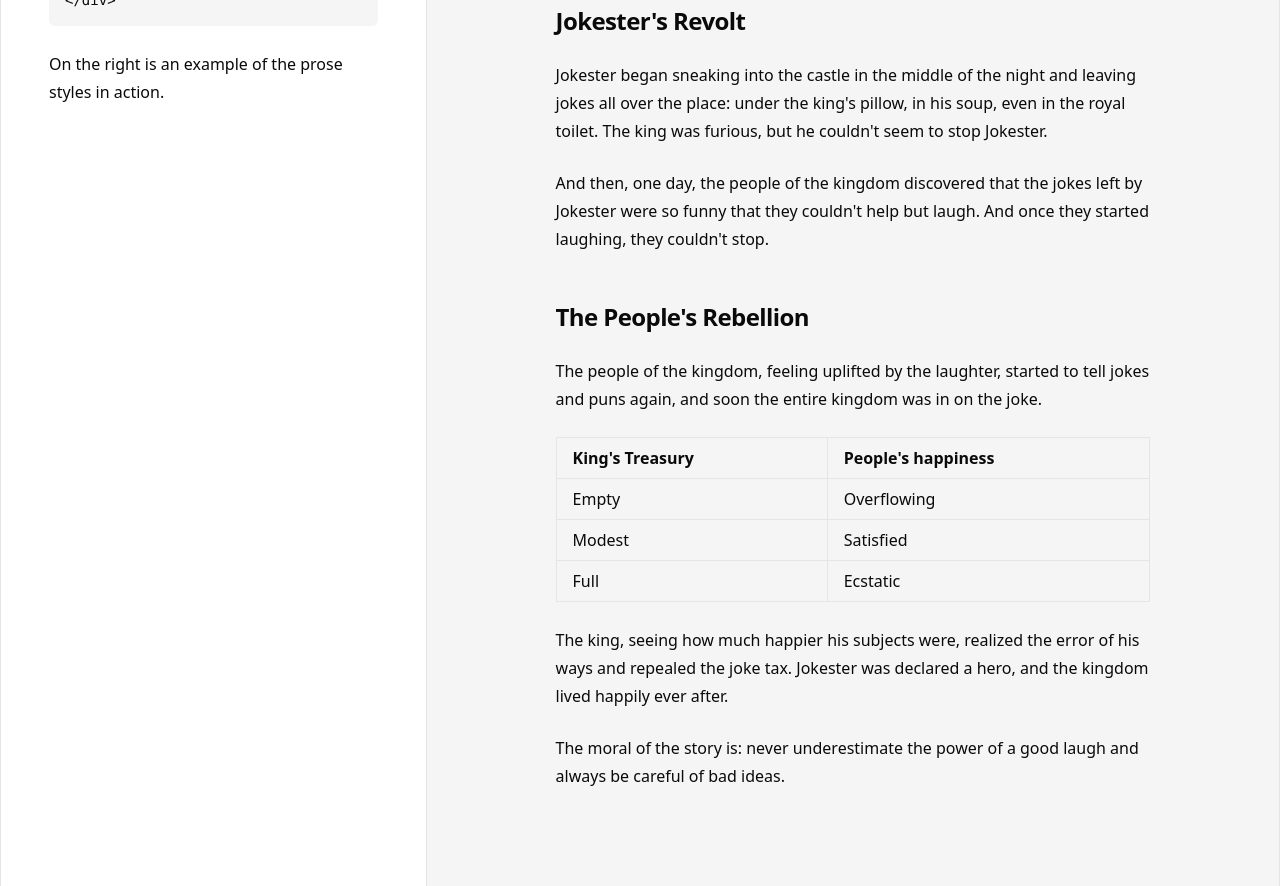
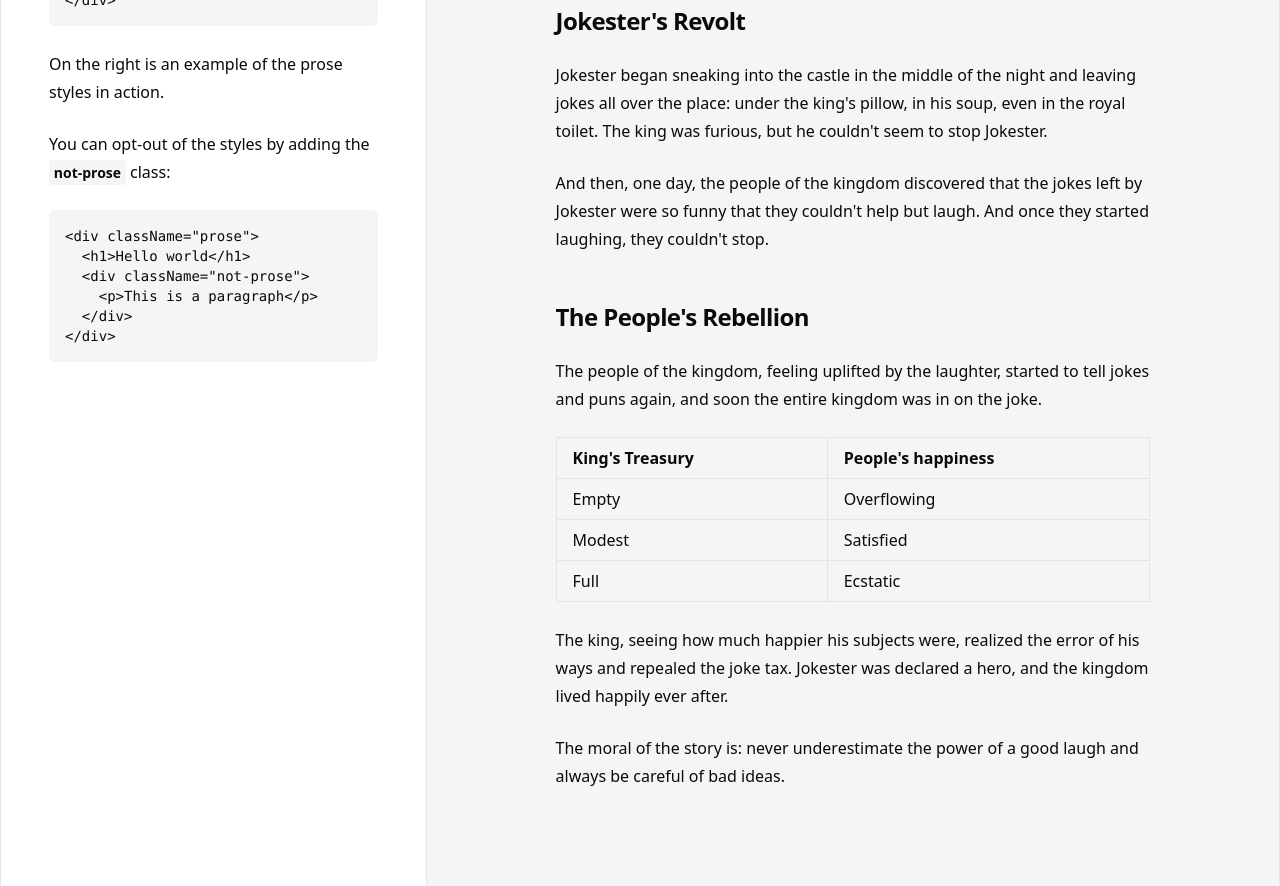
Before and after one commit to haydenbleasel/shadcn-prose, a Next.js app in the folder website/: page / in a window 1280 px wide. Shown: the part 920-1806 px from the top of the page. Built offline with nearby package versions, Linux system fonts and the light colour scheme.

Commit message:
Add not-prose support

```diff
--- a/website/app/page.tsx
+++ b/website/app/page.tsx
@@ -191,6 +191,18 @@ const Home = () => (
   <p>This is a paragraph</p>
 </div>`}</pre>
         <p>On the right is an example of the prose styles in action.</p>
+        <p>
+          You can opt-out of the styles by adding the <code>not-prose</code>{' '}
+          class:
+        </p>
+        <pre>
+          {`<div className="prose">
+  <h1>Hello world</h1>
+  <div className="not-prose">
+    <p>This is a paragraph</p>
+  </div>
+</div>`}
+        </pre>
       </div>
     </header>
     <main className="bg-secondary px-12 py-24 lg:col-span-2">
--- a/website/app/prose.css
+++ b/website/app/prose.css
@@ -3,49 +3,49 @@
 .prose {
   @apply max-w-[65ch] text-foreground;
 
-  & h1 {
+  & h1:not(.not-prose h1) {
     @apply scroll-m-20 text-4xl font-extrabold tracking-tight lg:text-5xl;
   }
 
-  & h2 {
+  & h2:not(.not-prose h2) {
     @apply scroll-m-20 border-b pb-2 text-3xl font-semibold tracking-tight mt-12 first:mt-0;
   }
 
-  & h3 {
+  & h3:not(.not-prose h3) {
     @apply scroll-m-20 text-2xl font-semibold mt-12 tracking-tight first:mt-0;
   }
 
-  & h4 {
+  & h4:not(.not-prose h4) {
     @apply scroll-m-20 text-xl font-semibold mt-12 tracking-tight first:mt-0;
   }
 
-  & h5 {
+  & h5:not(.not-prose h5) {
     @apply scroll-m-20 text-lg font-semibold mt-12 tracking-tight first:mt-0;
   }
 
-  & h6 {
+  & h6:not(.not-prose h6) {
     @apply scroll-m-20 text-base font-semibold mt-12 tracking-tight first:mt-0;
   }
 
-  & h1, & h2, & h3, & h4, & h5, & h6 {
+  & h1:not(.not-prose h1), & h2:not(.not-prose h2), & h3:not(.not-prose h3), & h4:not(.not-prose h4), & h5:not(.not-prose h5), & h6:not(.not-prose h6) {
     & + p {
       @apply mt-0;
     }
   }
 
-  & p {
+  & p:not(.not-prose p) {
     @apply leading-7 [&:not(:first-child)]:mt-6;
   }
 
-  & a {
+  & a:not(.not-prose a) {
     @apply font-medium text-primary underline underline-offset-4;
   }
 
-  & blockquote {
+  & blockquote:not(.not-prose blockquote) {
     @apply mt-6 border-l-2 pl-6 italic;
   }
 
-  & table {
+  & table:not(.not-prose table) {
     @apply my-6 w-full overflow-y-auto;
 
     & thead tr {
@@ -65,43 +65,43 @@
     }
   }
 
-  & ul {
+  & ul:not(.not-prose ul) {
     @apply my-6 ml-6 list-disc [&>li]:mt-2;
   }
 
-  & pre {
+  & pre:not(.not-prose pre) {
     @apply bg-muted rounded-md p-4 my-6 text-sm overflow-y-auto;
   }
 
-  & code:not(pre code) {
+  & code:not(pre code):not(.not-prose code) {
     @apply relative rounded bg-muted px-[0.3rem] py-[0.2rem] font-mono text-sm font-semibold;
   }
 
-  & .lead {
+  & .lead:not(.not-prose .lead) {
     @apply text-xl text-muted-foreground
   }
 
-  & .large {
+  & .large:not(.not-prose .large) {
     @apply text-lg font-semibold;
   }
 
-  & .small {
+  & .small:not(.not-prose .small) {
     @apply text-sm font-medium leading-none;
   }
 
-  & .muted {
+  & .muted:not(.not-prose .muted) {
     @apply text-sm text-muted-foreground;
   }
 
-  & img, & picture, & video {
+  & img:not(.not-prose img), & picture:not(.not-prose picture), & video:not(.not-prose video) {
     @apply my-6;
   }
 
-  & picture > img {
+  & picture > img:not(.not-prose picture > img) {
     @apply my-0;
   }
 
-  & kbd {
+  & kbd:not(.not-prose kbd) {
     @apply rounded-md bg-muted px-1.5 py-0.5 text-xs font-semibold;
   }
 }
```
